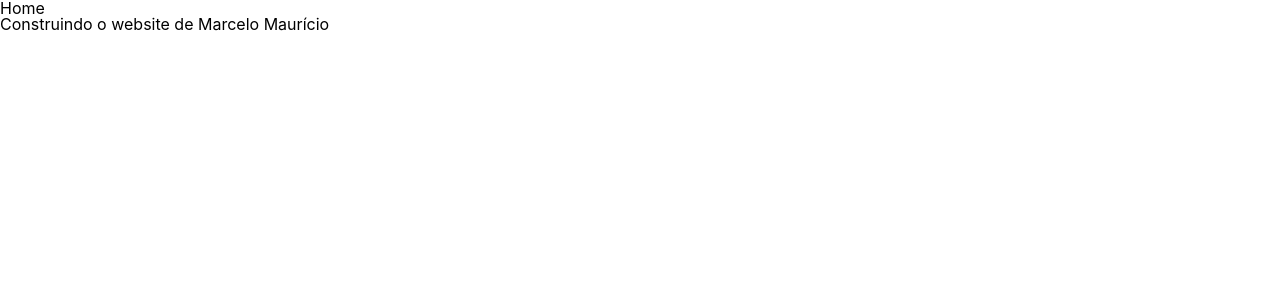
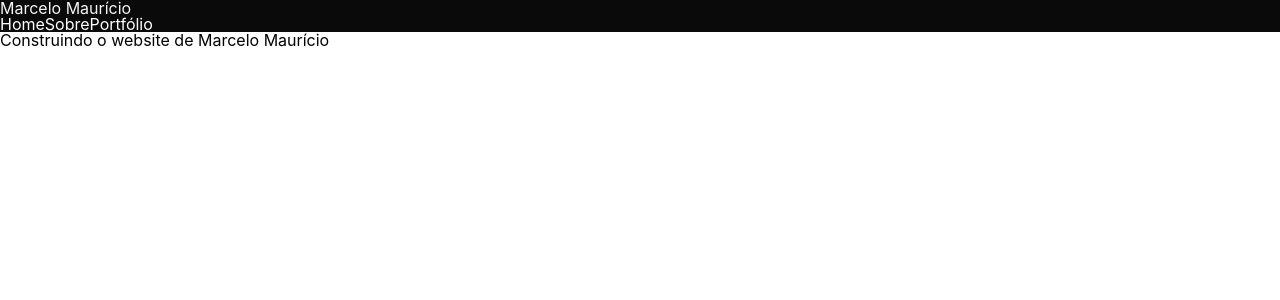
Before and after one commit to mbmauriciojr/portfolio, a React (Create React App) app: page / in a window 1280 px wide. Shown: the top 300 px of the page. Built offline with nearby package versions, Linux system fonts and the light colour scheme.

Commit message:
Created the links about Menu Header and apply a basic style

```diff
--- a/src/components/MenuHeader/index.jsx
+++ b/src/components/MenuHeader/index.jsx
@@ -1,11 +1,19 @@
 import React from 'react';
+import { Link } from 'react-router-dom';
+
+import './style.css';
 
 const MenuHeader = () => {
-  const text = 'Home';
+  const userName = 'Marcelo Maurício';
 
   return (
     <header>
-      {text}
+      <h1>{userName}</h1>
+      <nav className="header-menu-links">
+        <Link to="/">Home</Link>
+        <Link to="/sobre">Sobre</Link>
+        <Link to="/portfolio">Portfólio</Link>
+      </nav>
     </header>
   );
 };
--- a/src/components/MenuHeader/style.css
+++ b/src/components/MenuHeader/style.css
@@ -1,4 +1,9 @@
-* {
-  padding: 0;
-  margin: 0;
+header {
+  background-color: #0A0A0A;
+  color: whitesmoke;
 }
+
+.header-menu-links > a {
+  color: white;
+  text-decoration: none;
+}
```
